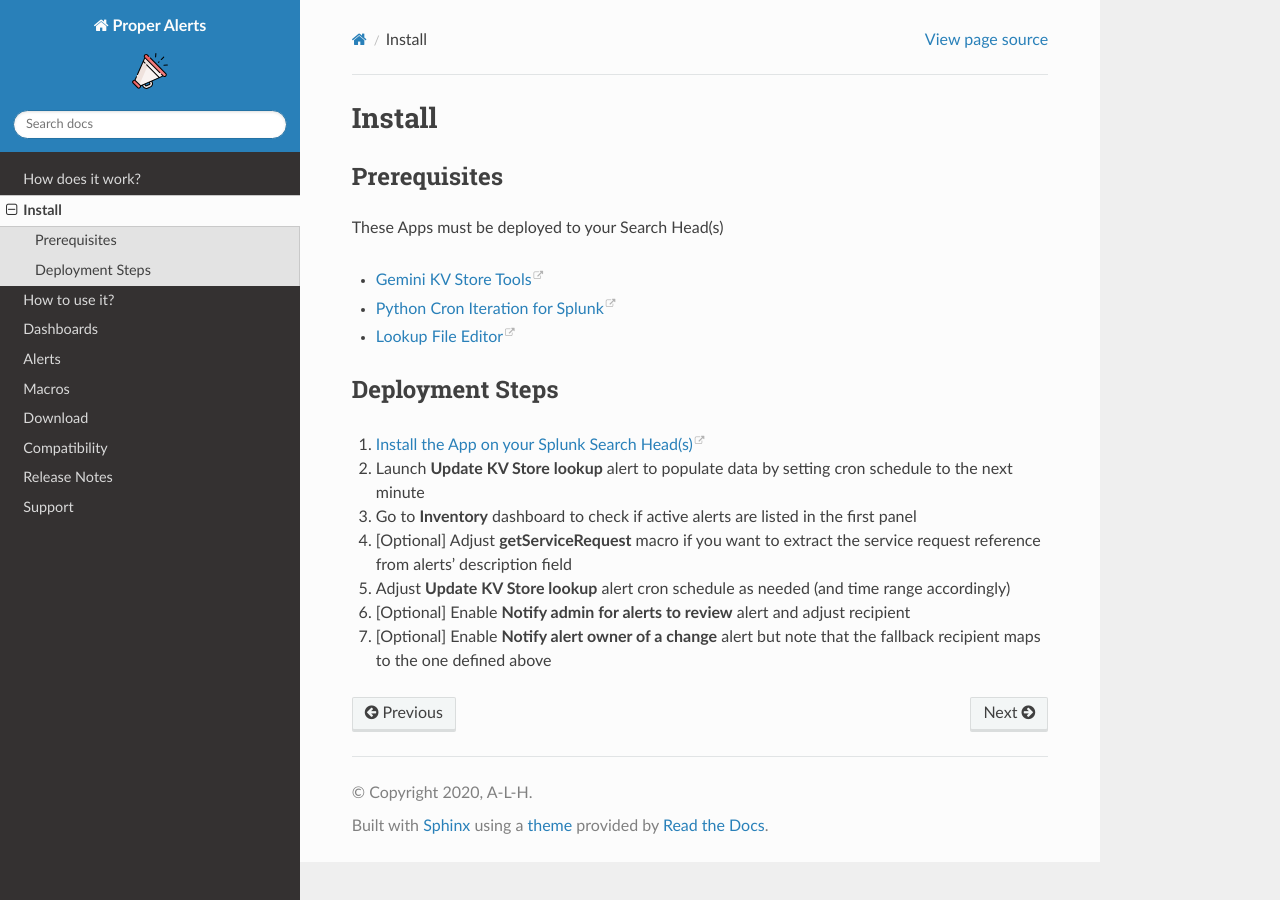
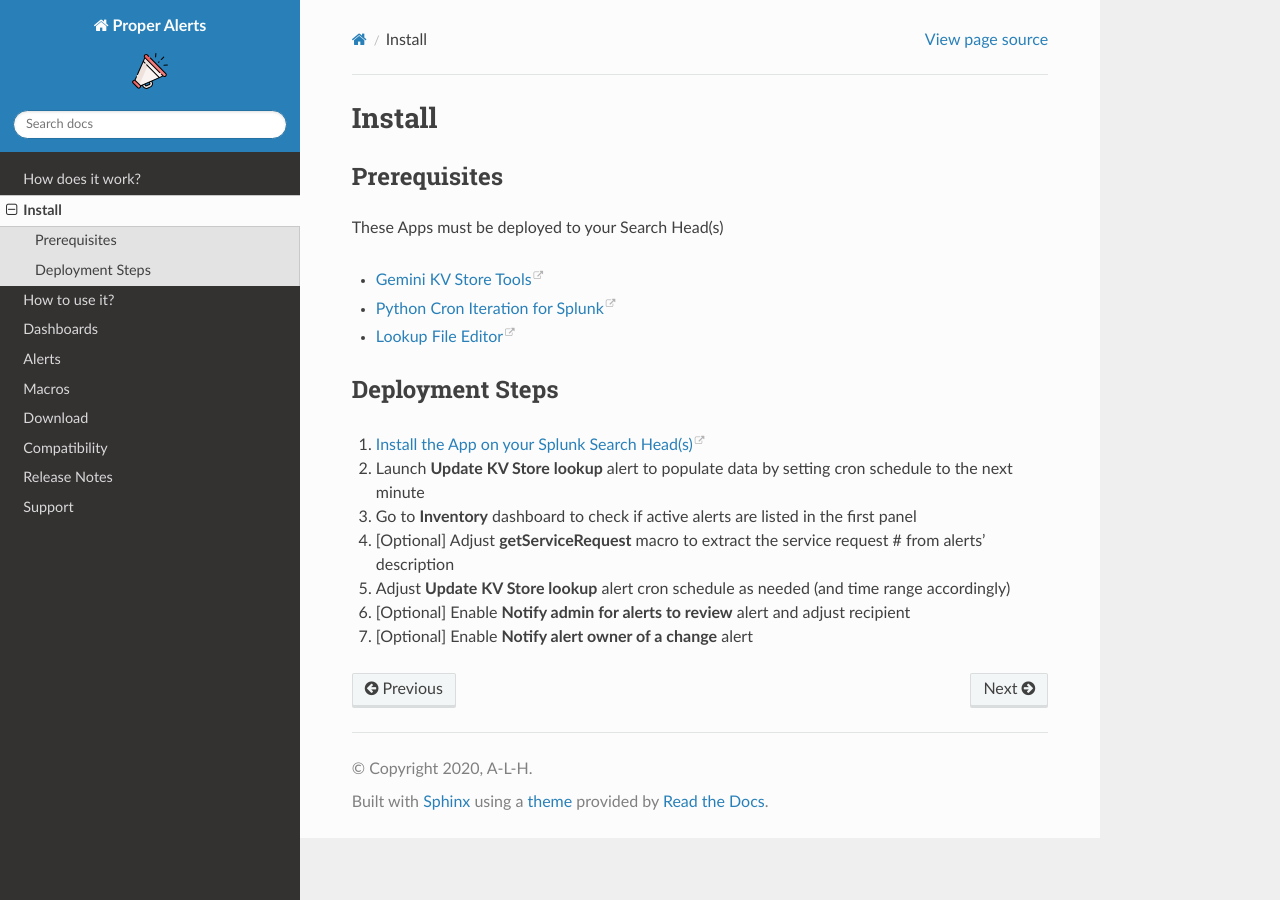
Before and after one commit to a-l-h/splunk-app-proper-alerts, a Sphinx documentation site: the page built from doc/install.rst, in a window 1280 px wide. Built offline with Sphinx 7.4.7 and the Read the Docs theme 2.0.0, drawn with Linux system fonts in a browser that asks for light colours.

Commit message:
Update install.rst

```diff
--- a/doc/install.rst
+++ b/doc/install.rst
@@ -16,7 +16,7 @@ Deployment Steps
 1.  `Install the App on your Splunk Search Head(s) <https://docs.splunk.com/Documentation/Splunk/latest/Admin/Deployappsandadd-ons#Deployment_architectures>`_
 2.  Launch **Update KV Store lookup** alert to populate data by setting cron schedule to the next minute
 3.  Go to **Inventory** dashboard to check if active alerts are listed in the first panel
-4.  [Optional] Adjust **getServiceRequest** macro if you want to extract the service request reference from alerts' description field
+4.  [Optional] Adjust **getServiceRequest** macro to extract the service request # from alerts' description
 5.  Adjust **Update KV Store lookup** alert cron schedule as needed (and time range accordingly)
 6.  [Optional] Enable **Notify admin for alerts to review** alert and adjust recipient
-7.  [Optional] Enable **Notify alert owner of a change** alert but note that the fallback recipient maps to the one defined above
+7.  [Optional] Enable **Notify alert owner of a change** alert
```
